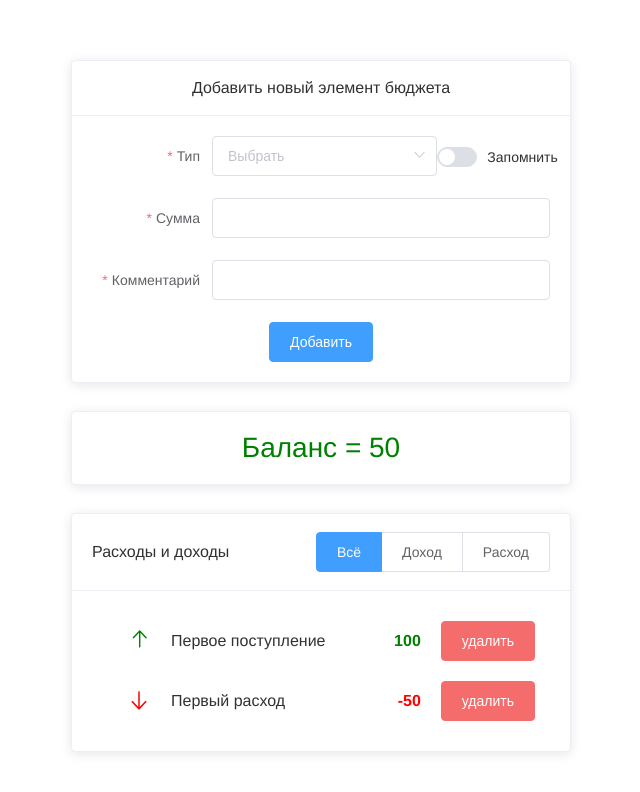
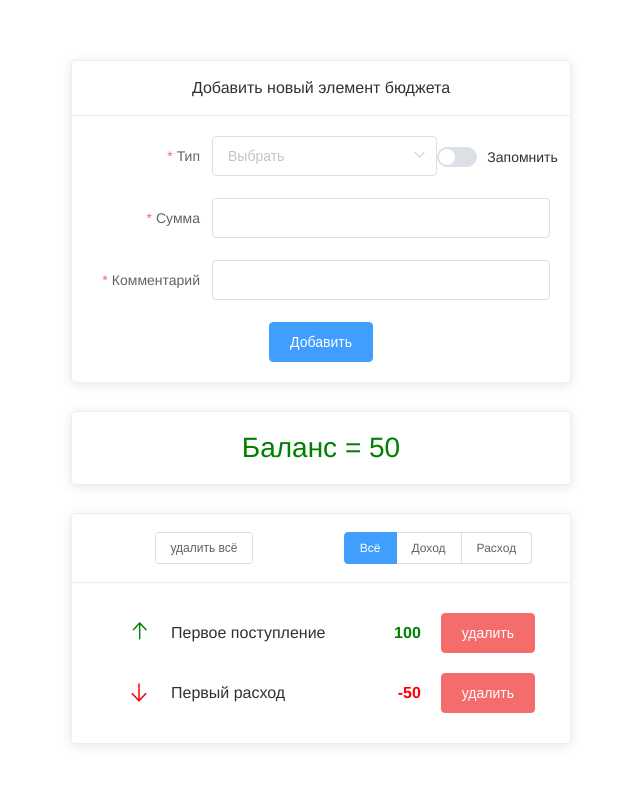
Before and after one commit to agdobrynin/udemy-budget, a Vue app: page / in a window 1280 px wide. Shown: the top 792 px of the page, without its empty margins (319-959 px from the left). Built offline with nearby package versions, Linux system fonts and the light colour scheme.

Commit message:
Refactoring template BudgetList.vue

```diff
--- a/src/components/BudgetList.vue
+++ b/src/components/BudgetList.vue
@@ -1,28 +1,30 @@
 <template>
   <div class="budget-list-wrap">
     <ElCard>
-      <div slot="header" class="clearfix header">
-        <span>{{ header }}</span>
-        <span v-if="showFilteredBalance"
-              class="filtered-balance"
-              :class="filterTotalClassName">
-          {{ filterTotal }}
-        </span>
-
-        <radio-group v-model="typeBudget" class="filter">
+      <ElRow :gutter="10" slot="header" align="middle" type="flex">
+        <ElCol v-if="showFilteredBalance" :span="12" :class="filterTotalClassName">{{ header }}: {{
+            filterTotal
+          }}
+        </ElCol>
+        <ElCol v-else span="12">
+          <el-button size="small" @click="clearItems" :disabled="isEmpty">удалить всё</el-button>
+        </ElCol>
+        <ElCol span="12">
+          <radio-group v-model="typeBudget" class="filter" size="small">
             <radio-button v-for="(typeBudget, index) in typeOfBudgetTitles"
                           :key="index"
                           class="filter-item"
                           :label="typeBudget">{{ typeBudget }}
             </radio-button>
           </radio-group>
-      </div>
+        </ElCol>
+      </ElRow>
       <template v-if="!isEmpty">
         <BudgetListItem v-for="item in filteredList"
                         :key="item.id"
                         :budget-item="item"
                         class="budget-item"
-                        @deleteBudgetItem="deleteBudgetItem">
+                        @deleteBudgetItem="deleteItem">
         </BudgetListItem>
       </template>
       <ElAlert v-else type="info" show-icon :closable="false" class="alert-empty">Записей нет.</ElAlert>
@@ -46,7 +48,7 @@ export default {
   components: {
     BudgetListItem,
     RadioGroup,
-    RadioButton
+    RadioButton,
   },
 
   data: () => ({
@@ -98,11 +100,7 @@ export default {
   },
 
   methods: {
-    ...mapActions("budget", ["deleteItem"]),
-
-    deleteBudgetItem(id) {
-      this.deleteItem(id);
-    },
+    ...mapActions("budget", ["deleteItem", "clearItems"]),
   },
 
   created() {
@@ -118,23 +116,6 @@ export default {
   margin: auto;
 }
 
-.header {
-  display: flex;
-  align-items: center;
-  justify-content: center;
-  flex-flow: row wrap;
-  align-content: stretch;
-}
-
-.filter {
-  margin-left: auto;
-}
-
-.filtered-balance {
-  margin: 0 1em;
-  font-weight: bold;
-}
-
 .red {
   color: red;
 }
```
Lines whose indentation alone changed are shown as unchanged.
